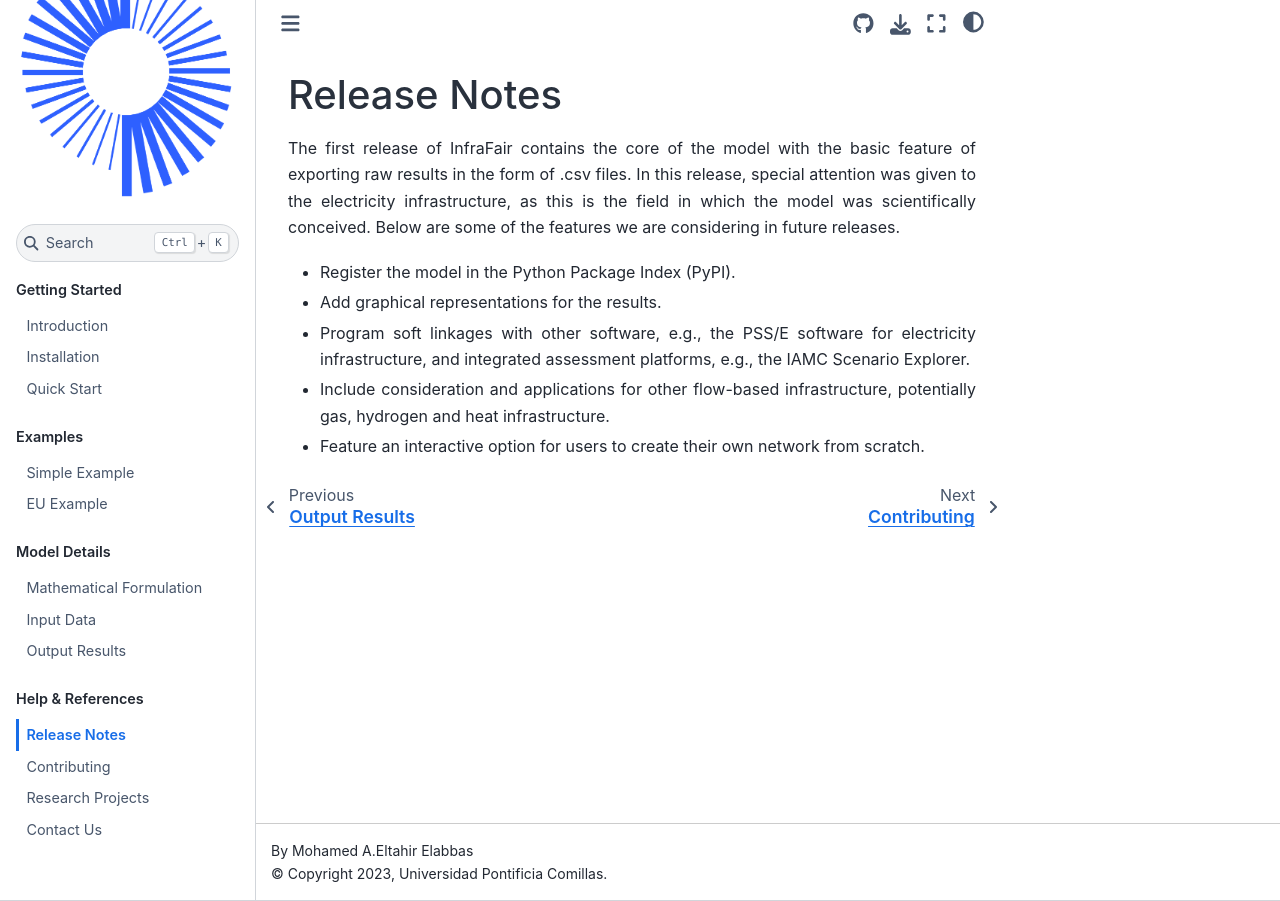
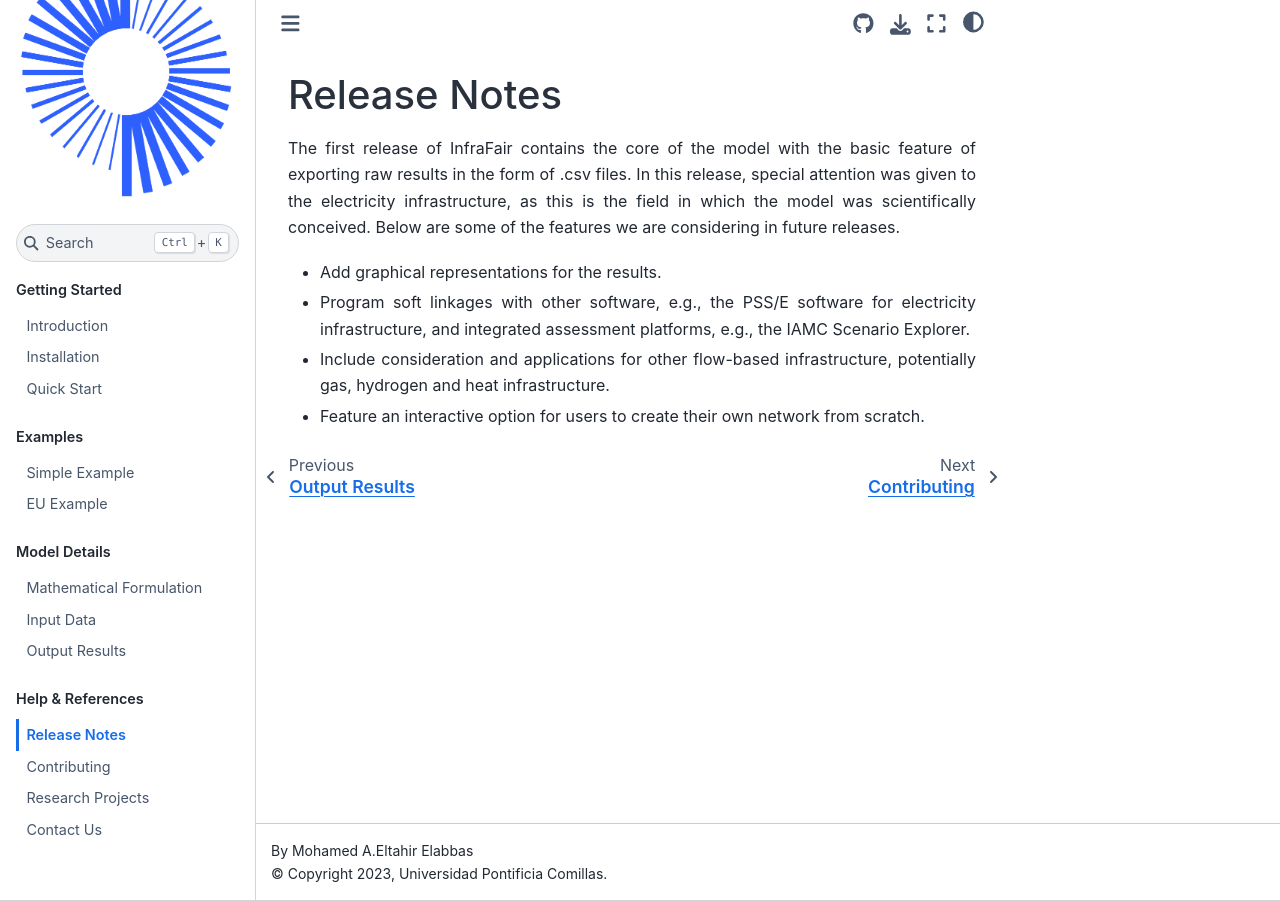
Before and after one commit to IIT-EnergySystemModels/InfraFair, a Sphinx documentation site: the page built from doc/9_Release_Notes.rst, in a window 1280 px wide. Built offline with Sphinx 7.4.7 and the Sphinx Book theme 1.1.4, drawn with Linux system fonts in a browser that asks for light colours.

Commit message:
Update 9_Release_Notes.rst

```diff
--- a/doc/9_Release_Notes.rst
+++ b/doc/9_Release_Notes.rst
@@ -9,7 +9,6 @@ exporting raw results in the form of .csv files. In this release, special attent
 given to the electricity infrastructure, as this is the field in which the model was
 scientifically conceived. Below are some of the features we are considering in future releases.
 
-* Register the model in the Python Package Index (PyPI).
 * Add graphical representations for the results.
 * Program soft linkages with other software, e.g., the PSS/E software for electricity infrastructure, and integrated assessment platforms, e.g., the IAMC Scenario Explorer.
 * Include consideration and applications for other flow-based infrastructure, potentially gas, hydrogen and heat infrastructure.
```
